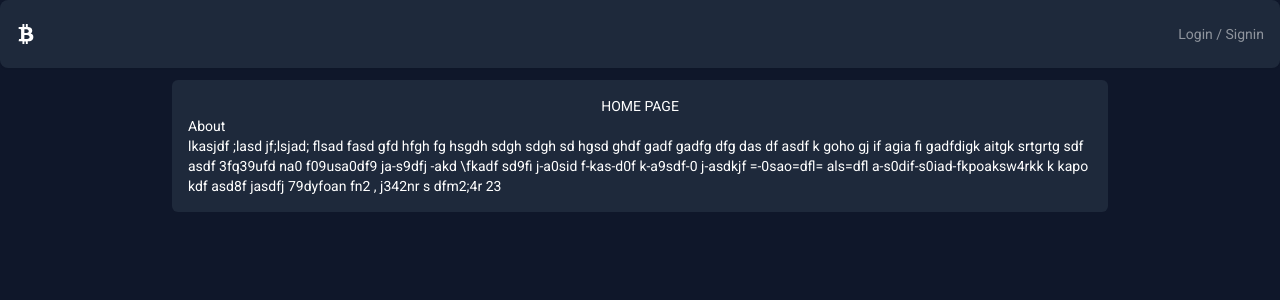
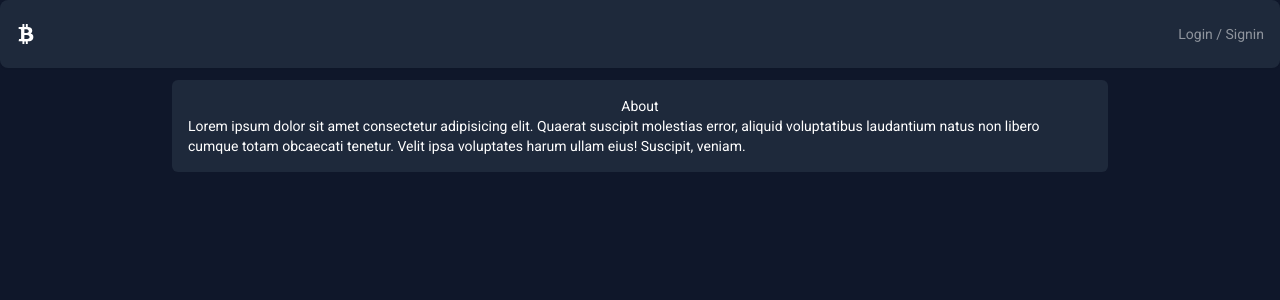
Before and after one commit to BurningProcessor/www-buc-front, a React (Vite) app: page / in a window 1280 px wide. Shown: the top 300 px of the page. Built offline with nearby package versions, Linux system fonts and the light colour scheme.

Commit message:
Fix: Some files
FossilOrigin-Name: 07fa54e28b0cb7a143cf222131e526c6140768ffba21c1424197f0c5eeb27ffa

```diff
--- a/src/components/CategoryModal.tsx
+++ b/src/components/CategoryModal.tsx
@@ -9,39 +9,26 @@ interface ICategoryModal {
 
 
 const CategoryModal: FC<ICategoryModal> = ({ type, id, setVisibleModal }) => {
-    return <div className="fixed top-0 left-0 bottom-0 right-0 w-full h-full bg-black/50 flex justify-center items-center">
-        <Form
-            className="grid gap-2 w-[300px] p-5 rounded-md bg-slate-900"
-            action="/categories"
-            method={type}
-            onSubmit={() => setVisibleModal(false)}
-        >
+    return (
+			<div className="fixed bottom-0 left-0 right-0 top-0 z-20 flex h-full w-full items-center justify-center bg-black/50">
+				<Form className="grid w-[300px] gap-2 rounded-md bg-slate-900 p-5" action="/categories" method={type} onSubmit={() => setVisibleModal(false)}>
 					<label htmlFor="title">
 						<small>Category Title</small>
-                <input
-                    className='input w-full'
-                    type="text"
-                    name="title"
-                    placeholder="Title..."
-                />
-                <input
-                    name="id"
-                    type="hidden"
-                    value={id}
-                />
+						<input className="input w-full" type="text" name="title" placeholder="Title..." required/>
+						<input name="id" type="hidden" value={id} />
 					</label>
 
 					<div className="flex items-center gap-2">
 						<button className="btn btn-green" type="submit">
 							{type === 'patch' ? 'Save' : 'Create'}
 						</button>
-                <button
-                    onClick={() => setVisibleModal(false)}
-                    className="btn btn-red"
-                >Close</button>
+						<button onClick={() => setVisibleModal(false)} className="btn btn-red">
+							Close
+						</button>
 					</div>
 				</Form>
 			</div>
+		)
 }
 
 export default CategoryModal
--- a/src/components/TransactionForm.tsx
+++ b/src/components/TransactionForm.tsx
@@ -63,24 +63,27 @@ const TransactionForm: FC = () => {
 			</button>
 
 			{/* Radio buttons */}
-			<div className="flex gap-4 items-center">
-				<label className='cursor-pointer flex items-center gap-2'>
+			<fieldset className="flex gap-4 items-center border rounded-md border-gray-700 w-min">
+				<legend className='mx-1 px-2'>Amount</legend>
+				<label className='ml-2 mt-1 mb-3 flex items-center gap-2'>
 					<input type="radio"
 						name='type'
 						value={'income'}
-						className='form-radio text-blue-600'
+						className='text-blue-600'
+						required
 					/>
 					<span>Income</span>
 				</label>
-				<label className='cursor-pointer flex items-center gap-2'>
+				<label className='mr-3 mt-1 mb-3 flex items-center gap-2'>
 					<input type="radio"
 						name='type'
 						value={'expense'}
-						className='form-radio text-blue-600'
+						className='text-blue-600'
+						required
 					/>
 					<span>Expense</span>
 				</label>
-			</div>
+			</fieldset>
 
 			{/* Submit button */}
 			<button className='btn btn-green max-w-fit mt-2'>Submit</button>
--- a/src/components/TransactionTable.tsx
+++ b/src/components/TransactionTable.tsx
@@ -35,13 +35,13 @@ const TransactionTable: FC<ITransactionTable> = ({ limit }) => {
 	}, [currentPage, totalTransactions])
 
 	return (
-		<>
+		<div>
 			<ReactPaginate
-				className="sm:justify-en mt-4 flex items-center justify-center gap-3"
+				className="sm:justify-en mt-3 flex w-full items-center justify-center gap-3 sm:justify-end"
 				activeClassName="bg-blue-600 rounded-md"
-				pageLinkClassName="text-white text-xs py-1 px-2 rounded-sm"
-				previousClassName="text white py-1 px-2 bg-slate-800 rounded-sm text-xs"
-				nextClassName="text white py-1 px-2 bg-slate-800 rounded-sm text-xs"
+				pageLinkClassName="text-white text-xs py-1 px-2 rounded-md"
+				previousClassName="text white py-1 px-2 bg-slate-800 rounded-md text-xs"
+				nextClassName="text white py-1 px-2 bg-slate-800 rounded-md text-xs"
 				disabledClassName="text-white/50 cursor-not-allowed"
 				disabledLinkClassName="text-slate-600 cursor-not-allowed"
 				pageCount={totalPages}
@@ -50,9 +50,10 @@ const TransactionTable: FC<ITransactionTable> = ({ limit }) => {
 				onPageChange={handlePageChange}
 			/>
 
-			<div className="mx-1 mt-2 grid gap-4 sm:hidden">
+			<div className="mx-1 my-3 grid gap-4 sm:hidden">
 				{data?.map((transaction, idx) => (
 					<table key={idx} className=" w-full rounded-md bg-slate-800 px-4 py-3 ">
+						<tbody>
 							<tr>
 								<td className="p-2"># {idx + 1}</td>
 							</tr>
@@ -81,11 +82,12 @@ const TransactionTable: FC<ITransactionTable> = ({ limit }) => {
 								<td className="p-2">:</td>
 								<td className="p-2">{formatDate(transaction.createAt)}</td>
 							</tr>
+						</tbody>
 					</table>
 				))}
 			</div>
 
-			<div className="mt-4 hidden rounded-md bg-slate-800 px-4 py-3 sm:block">
+			<div className="mt-3 hidden rounded-md bg-slate-800 px-4 py-3 sm:block">
 				<table className="w-full">
 					<thead>
 						<tr>
@@ -128,7 +130,7 @@ const TransactionTable: FC<ITransactionTable> = ({ limit }) => {
 					</tbody>
 				</table>
 			</div>
-		</>
+		</div>
 	)
 }
 
--- a/src/pages/Home.tsx
+++ b/src/pages/Home.tsx
@@ -1,24 +1,14 @@
 import { FC } from 'react'
 
 const Home: FC = () => {
-	return <>
-		<div className='mx-1 mt-10 p-4 rounded-md bg-slate-800 sm:mx-auto'>
-			<h1 className='text-center'>HOME PAGE</h1>
-			<h2>About</h2>
-			<p>
-				lkasjdf ;lasd jf;lsjad; flsad fasd gfd hfgh fg hsgdh sdgh sdgh
-				sd hgsd ghdf gadf gadfg dfg das df asdf k goho gj
-				if
-				agia
-				fi gadfdigk
-				aitgk
-				srtgrtg sdf asdf 3fq39ufd na0 f09usa0df9 ja-s9dfj -akd \fkadf
-				sd9fi j-a0sid f-kas-d0f k-a9sdf-0 j-asdkjf =-0sao=dfl= als=dfl
-				a-s0dif-s0iad-fkpoaksw4rkk k kapo kdf asd8f jasdfj 79dyfoan fn2 ,	j342nr
-				s dfm2;4r 23
-			</p>
-		</div>
-	</>
+	return (
+		<>
+			<div className="mx-1 mt-10 rounded-md bg-slate-800 p-4 sm:mx-auto">
+				<h1 className="text-center">About</h1>
+				<p>Lorem ipsum dolor sit amet consectetur adipisicing elit. Quaerat suscipit molestias error, aliquid voluptatibus laudantium natus non libero cumque totam obcaecati tenetur. Velit ipsa voluptates harum ullam eius! Suscipit, veniam.</p>
+			</div>
+		</>
+	)
 }
 
 export default Home
--- a/src/pages/Transactions.tsx
+++ b/src/pages/Transactions.tsx
@@ -53,7 +53,7 @@ const Transactions: FC = () => {
 
 	return <>
 		{/* <div className='mt-4 grid grid-cols-3 gap-4'> */}
-		<div className='mx-1 mt-10 flex flex-wrap justify-evenly gap-4 sm:mx-auto'>
+		<div className='mx-1 mt-10 flex flex-wrap justify-evenly gap-3 sm:mx-auto'>
 			{/* Add transactions form */}
 			<div className='flex-grow-[2] '><TransactionForm /></div>
 
@@ -67,7 +67,10 @@ const Transactions: FC = () => {
 		</div>
 
 		{/* transactions table */}
-		<div className='my-5'><TransactionTable limit={5} /></div>
+		<div className='mt-3'><TransactionTable limit={5} /></div>
+
+		{/* fix visual bug 'white shace in botton screen from mobile layout' */}
+		<div className='h-40 sm:hidden'></div>
 	</>
 }
 
```
Lines whose indentation alone changed are shown as unchanged.
